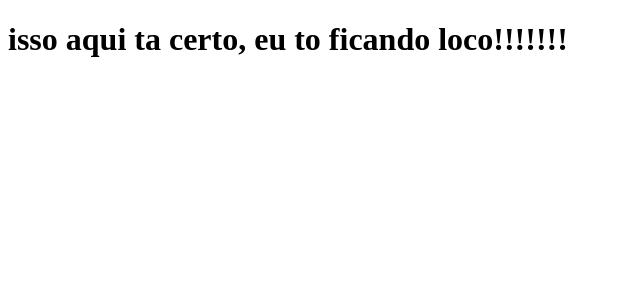
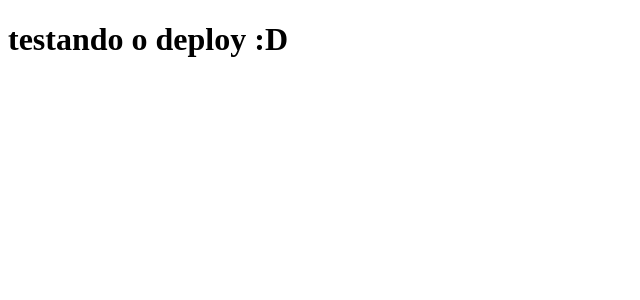
Before and after one commit to EduardoD048/clone-teste, a Next.js app: page / in a window 1280 px wide. Shown: the top 300 px of the page, without its empty margins (0-640 px from the left). Built offline with nearby package versions, Linux system fonts and the light colour scheme.

Commit message:
mudando a frase!

```diff
--- a/pages/index.js
+++ b/pages/index.js
@@ -1,5 +1,5 @@
 function Home() {
-    return <h1>isso aqui ta certo, eu to ficando loco!!!!!!!</h1>
+    return <h1>testando o deploy :D</h1>
 
     }
 
```
